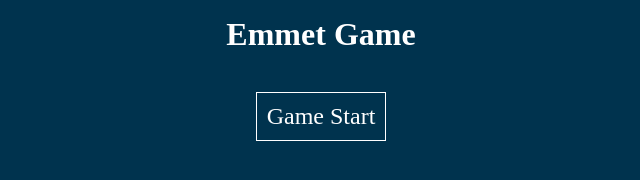
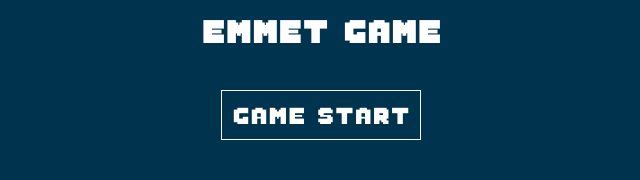
Before and after one commit to ahndohun/emmet-game, a plain HTML site: page index.html in a window 1280 px wide. Shown: the part 324-504 px from the top of the page, without its empty margins (319-959 px from the left). Drawn offline with nearby package versions, Linux system fonts and the light colour scheme; the site is published under a folder, as on GitHub Pages, so addresses that start at the root find nothing; files whose address does not match are found by name.

Commit message:
웹폰트 경로 오류 수정

```diff
--- a/css/style.css
+++ b/css/style.css
@@ -1,7 +1,7 @@
 @font-face {
   font-family: 'Sabo-Filled';
-  src: url('/font/Sabo-Filled.eot?#iefix') format('embedded-opentype'),  url('/font/Sabo-Filled.otf')  format('opentype'),
-	     url('/font/Sabo-Filled.woff') format('woff'), url('/font/Sabo-Filled.ttf')  format('truetype'), url('/font/Sabo-Filled.svg#Sabo-Filled') format('svg');
+  src: url('../font/Sabo-Filled.eot?#iefix') format('embedded-opentype'),  url('../font/Sabo-Filled.otf')  format('opentype'),
+	     url('../font/Sabo-Filled.woff') format('woff'), url('../font/Sabo-Filled.ttf')  format('truetype'), url('../font/Sabo-Filled.svg#Sabo-Filled') format('svg');
   font-weight: normal;
   font-style: normal;
 }
```
